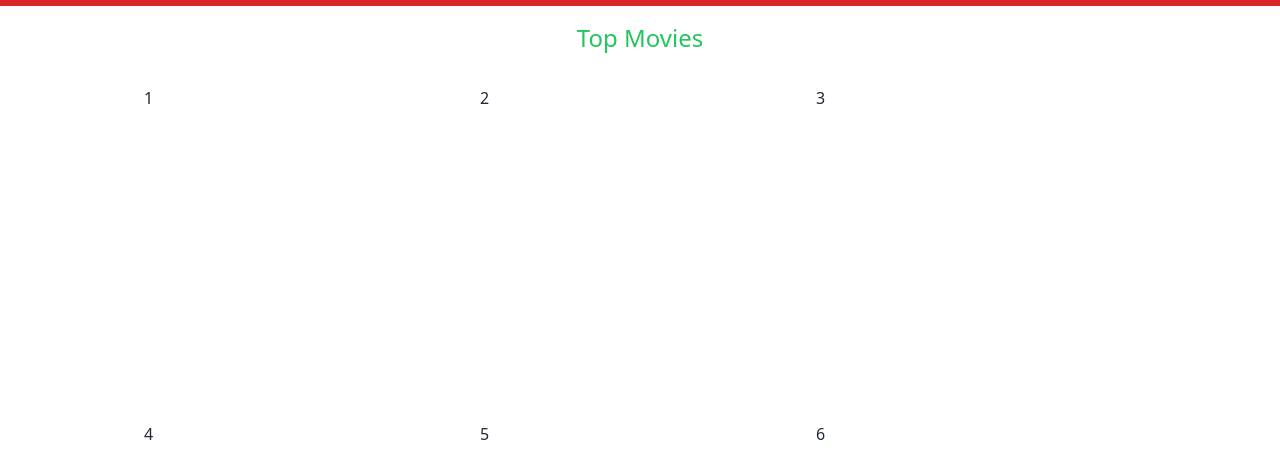
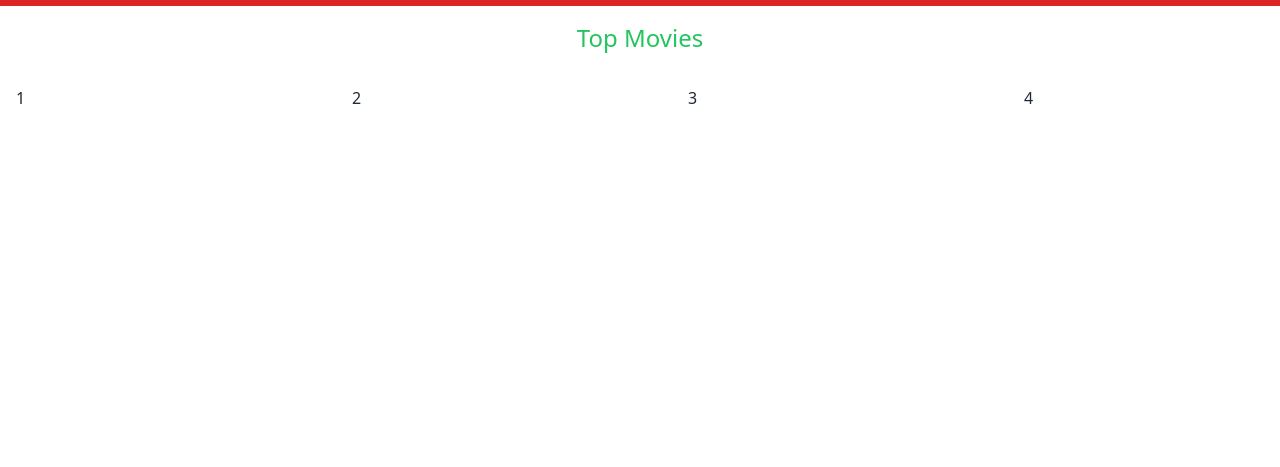
Before and after one commit to mahmutessiz/movies_app, a Vue app in the folder movies_app/: page / in a window 1280 px wide. Shown: the part 485-952 px from the top of the page. Built offline with nearby package versions, Linux system fonts and the light colour scheme.

Commit message:
change style of TopMovies section

```diff
--- a/movies_app/src/components/TopMovies.vue
+++ b/movies_app/src/components/TopMovies.vue
@@ -1,8 +1,8 @@
 <template>
   <div class="w-full">
     <div class="w-full p-4"><h2 class="text-center text-2xl text-green-500">Top Movies</h2></div>
-    <ul class="flex w-full flex-wrap items-center justify-center gap-4 p-4">
-      <li v-for="n in 20" :key="n" class="h-80 w-80 bg-white">{{ n }}</li>
+    <ul class="flex w-full items-center gap-4 overflow-x-scroll p-4">
+      <li v-for="n in 20" :key="n" class="h-80 w-80 shrink-0 bg-white">{{ n }}</li>
     </ul>
   </div>
 </template>
```
